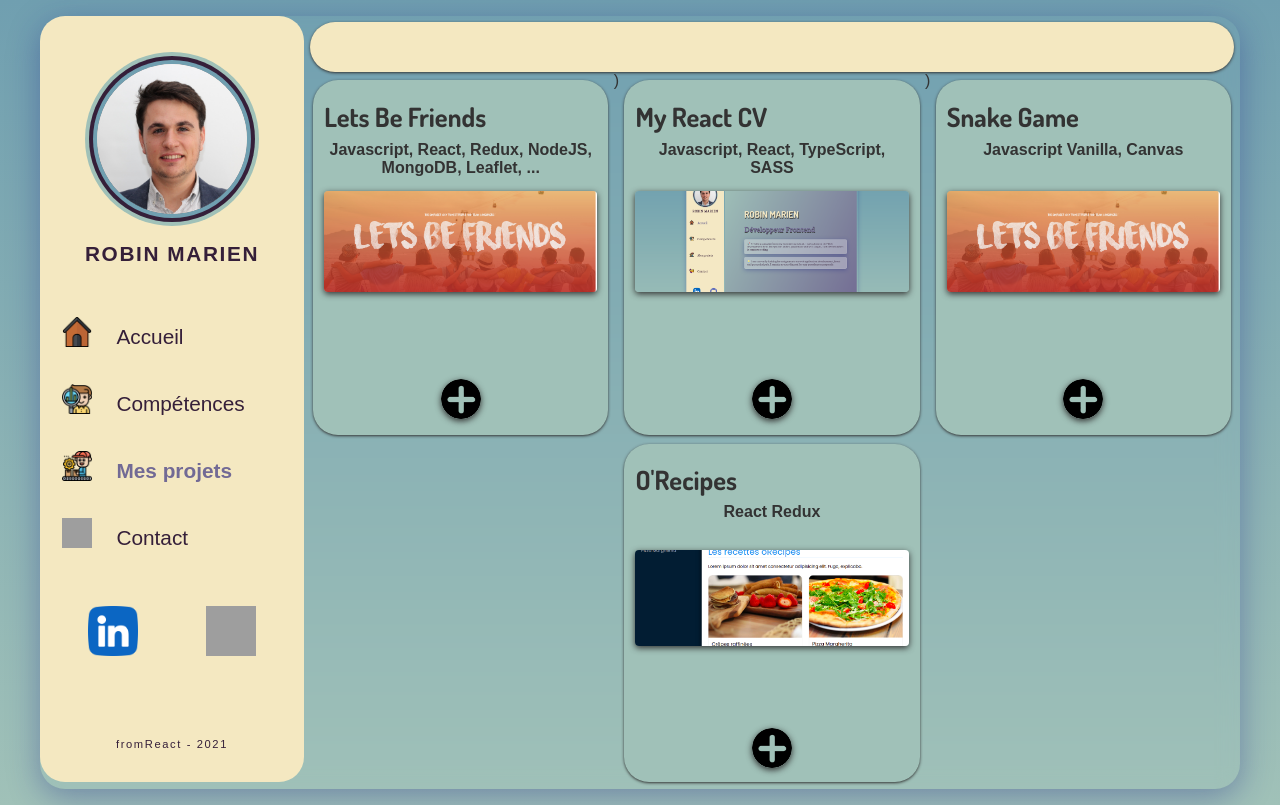
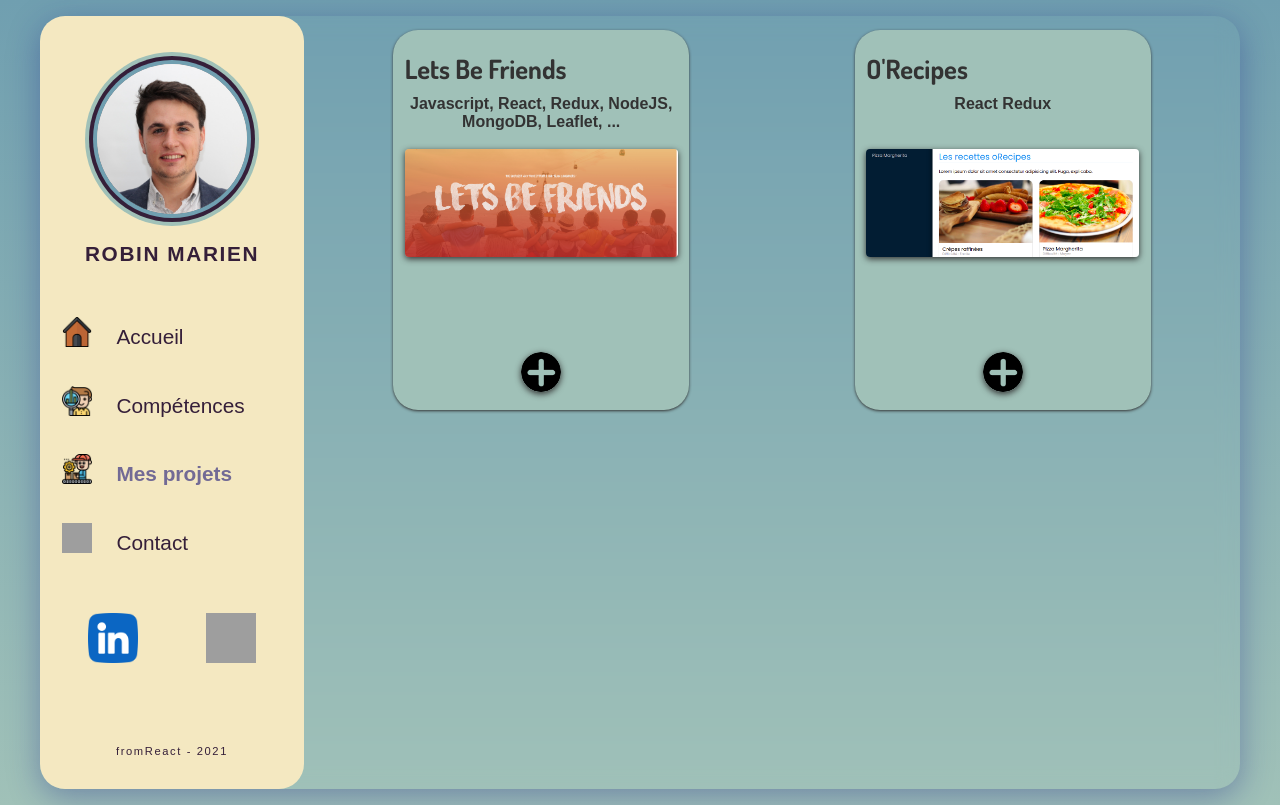
Before and after one commit to Marob-nod/My-react-resume, a React (Create React App) app: page /portfolio in a window 1280 px wide. Built offline with nearby package versions, Linux system fonts and the light colour scheme; grey boxes are pictures that could not be loaded; a web font is replaced by a local one.

Commit message:
Working on Portfolio style, open infos

```diff
--- a/src/Components/Portfolio/Project/index.tsx
+++ b/src/Components/Portfolio/Project/index.tsx
@@ -36,6 +36,7 @@ const Project:FC<projectProps> = ({ name, languages, source, github, info, pictu
                     <div className="head">
                         <h2>{name}</h2>
                     </div>
+                    <div className="infos-text">{info}</div>
                     <div className="button" onClick={handleInfo}>Retourner sur la page</div>
                 </div>
             </div>}
--- a/src/Components/Portfolio/ProjectList/index.tsx
+++ b/src/Components/Portfolio/ProjectList/index.tsx
@@ -8,9 +8,6 @@ const ProjectList = () => {
     console.log(projects)
     return (
         <div className="portfolio__content">
-            <ul className="radio-display">
-
-            </ul>
             <div className="projects">
                    <Project
                         name="Lets Be Friends"
@@ -20,21 +17,21 @@ const ProjectList = () => {
                         picture='/media/LBF-Project.png'
                         github="https://github.com/Marob-nod/Lets-Be-Friends/"
 
-                    />)
-                    <Project
+                    />
+                    {/* <Project
                         name="My React CV"
                         languages="Javascript, React, TypeScript, SASS"
                         source="https://letsbefriends.netlify.app/"
                         info="Un CV dynamique pour en apprendre plus."
                         picture='/media/mycv.png'
-                    />)
-                    <Project
+                    /> */}
+                    {/* <Project
                         name="Snake Game"
                         languages="Javascript Vanilla, Canvas"
                         source="https://github.com/Marob-nod/Snake-Nokia"
                         info="Un jeu d'arcade intemporel avec différents niveaux"
                         picture='/media/LBF-Project.png'
-                    />
+                    /> */}
                     <Project
                         name="O'Recipes"
                         languages="React Redux"
--- a/src/Components/Sidebar/styles.scss
+++ b/src/Components/Sidebar/styles.scss
@@ -3,7 +3,7 @@
 .sidebar {
     background: $color-1;
     font-family: $font-1;
-    height: 100%;
+    //height: 100%;
     min-height: $minHeight;
     width: 264px;
     border-radius: $borderRadius;
--- a/src/Pages/Home/styles.scss
+++ b/src/Pages/Home/styles.scss
@@ -6,7 +6,7 @@
         //display: flex;
         text-align: left;
         align-items: center;
-        min-height: $minHeight;
+        //min-height: $minHeight;
         width: 100%;
         min-height: 500px;
         border-radius: $borderRadius;
--- a/src/Pages/Portfolio/styles.scss
+++ b/src/Pages/Portfolio/styles.scss
@@ -12,78 +12,78 @@
       display: grid;
       min-height: $minHeight;
       grid-template-columns: 1fr;
-      grid-template-rows: 50px 1fr;
+      grid-template-rows: 0px 1fr;
       grid-template-areas:
         "1"
         "2";
     }
 
-    .radio-display {
-      grid-area: 1;
-      border-radius: $borderRadius;
-      display: flex;
-      width: 100%;
-      padding: 1rem 2rem;
-      margin: 0 auto;
-      background: $color-1;
-      user-select: none;
-      box-shadow: $shadow;
+    // .radio-display {
+    //   grid-area: 1;
+    //   border-radius: $borderRadius;
+    //   display: flex;
+    //   width: 100%;
+    //   padding: 1rem 2rem;
+    //   margin: 0 auto;
+    //   background: $color-1;
+    //   user-select: none;
+    //   box-shadow: $shadow;
 
-      li {
-        color: $color-3;
-        font-size: 1.1rem;
-        text-transform: uppercase;
-        padding: 0 1rem;
-        flex: 1;
-        z-index: 2;
-        @include verticalCenter;
+    //   li {
+    //     color: $color-3;
+    //     font-size: 1.1rem;
+    //     text-transform: uppercase;
+    //     padding: 0 1rem;
+    //     flex: 1;
+    //     z-index: 2;
+    //     @include verticalCenter;
 
-        input[type="radio"]{
-          visibility: hidden;
-          position: relative;
+    //     input[type="radio"]{
+    //       visibility: hidden;
+    //       position: relative;
 
-          &:before {
-            content:'';
-            visibility: visible;
-            position: absolute;
-            top: -4px;
-            left: -12px;
-            height: .9rem;
-            width: .9rem;
-            border-radius: 50%;
-            border: 2px solid $color-4;
-            cursor: pointer;
-            transition: 0.3s;
-          }
-          &:after {
-            content:'';
-            visibility: visible;
-            position: absolute;
-            top: -4px;
-            left: -12px;
-            height: .9rem;
-            width: .9rem;
-            border-radius: 50%;
-            cursor: pointer;
-            transition: 0.3s;
-            background: $color-4;
-            transform: scale(0);
-            transform-origin: center;
-          }
-        }
-        input:checked:after {
-          transform: scale(1.17) translate(-25%, -25%);
-          top: 2px;
-          left: -6px;
-        }
-        input:checked + label {
-          color: $color-4;
-        }
-        label {
-          cursor: pointer;
-        }
-      }
-    }
+    //       &:before {
+    //         content:'';
+    //         visibility: visible;
+    //         position: absolute;
+    //         top: -4px;
+    //         left: -12px;
+    //         height: .9rem;
+    //         width: .9rem;
+    //         border-radius: 50%;
+    //         border: 2px solid $color-4;
+    //         cursor: pointer;
+    //         transition: 0.3s;
+    //       }
+    //       &:after {
+    //         content:'';
+    //         visibility: visible;
+    //         position: absolute;
+    //         top: -4px;
+    //         left: -12px;
+    //         height: .9rem;
+    //         width: .9rem;
+    //         border-radius: 50%;
+    //         cursor: pointer;
+    //         transition: 0.3s;
+    //         background: $color-4;
+    //         transform: scale(0);
+    //         transform-origin: center;
+    //       }
+    //     }
+    //     input:checked:after {
+    //       transform: scale(1.17) translate(-25%, -25%);
+    //       top: 2px;
+    //       left: -6px;
+    //     }
+    //     input:checked + label {
+    //       color: $color-4;
+    //     }
+    //     label {
+    //       cursor: pointer;
+    //     }
+    //   }
+    //}
     .projects {
       grid-area: 2;
       display: flex;
@@ -170,6 +170,10 @@
           transform: scale(0);
           transform-origin: center;
 
+          .infos-text {
+              margin-bottom: 10px;
+          }
+
           @keyframes popup {
             to {
               transform: scale(1);
@@ -239,3 +243,7 @@
       }
     }
   }
+
+  ::-webkit-scrollbar {
+      width: 0px;
+  }
--- a/src/settings.scss
+++ b/src/settings.scss
@@ -30,6 +30,7 @@ $externalGutter: 20px;
 }
 body {
     margin: 1rem auto;
+    padding: 0;
     max-width: 1200px;
     font-family: $font-1;
     color: $black;
```
